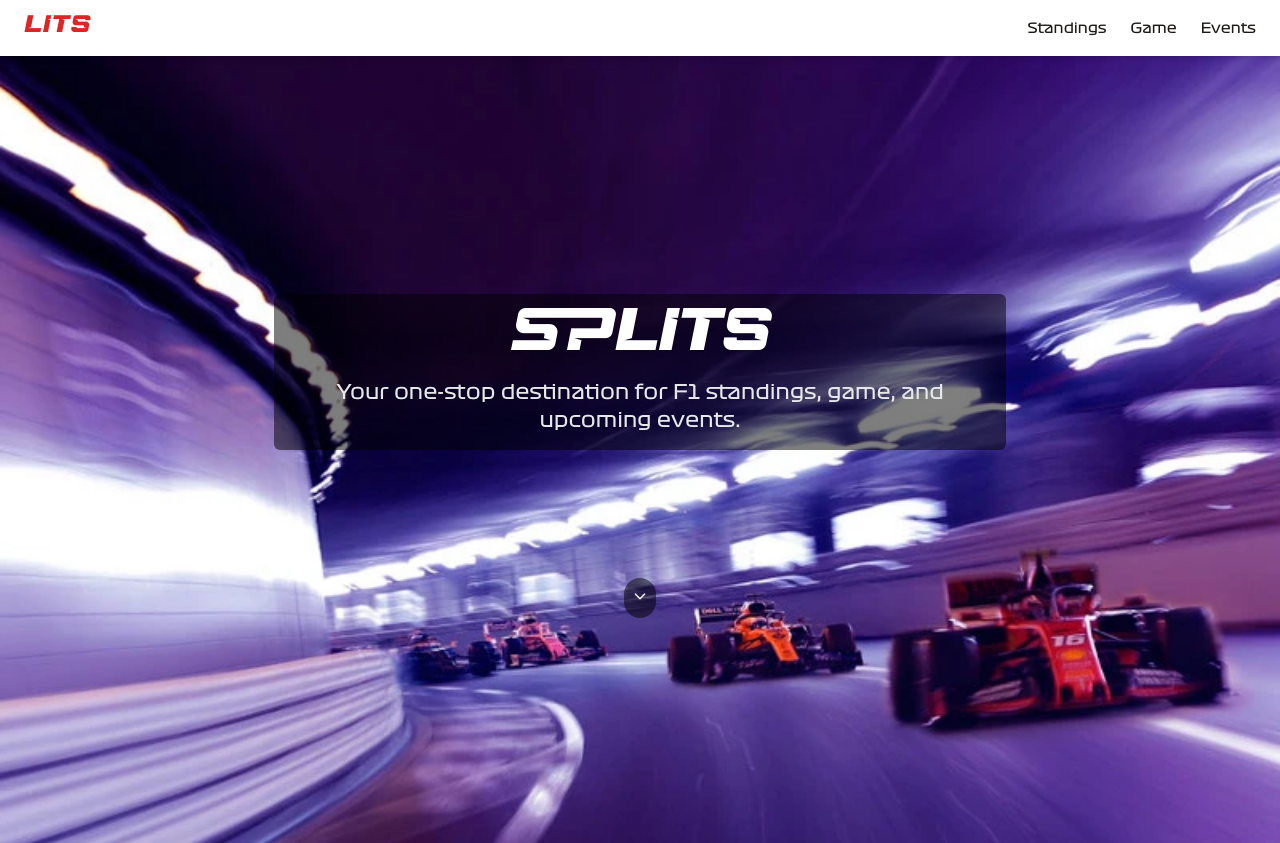
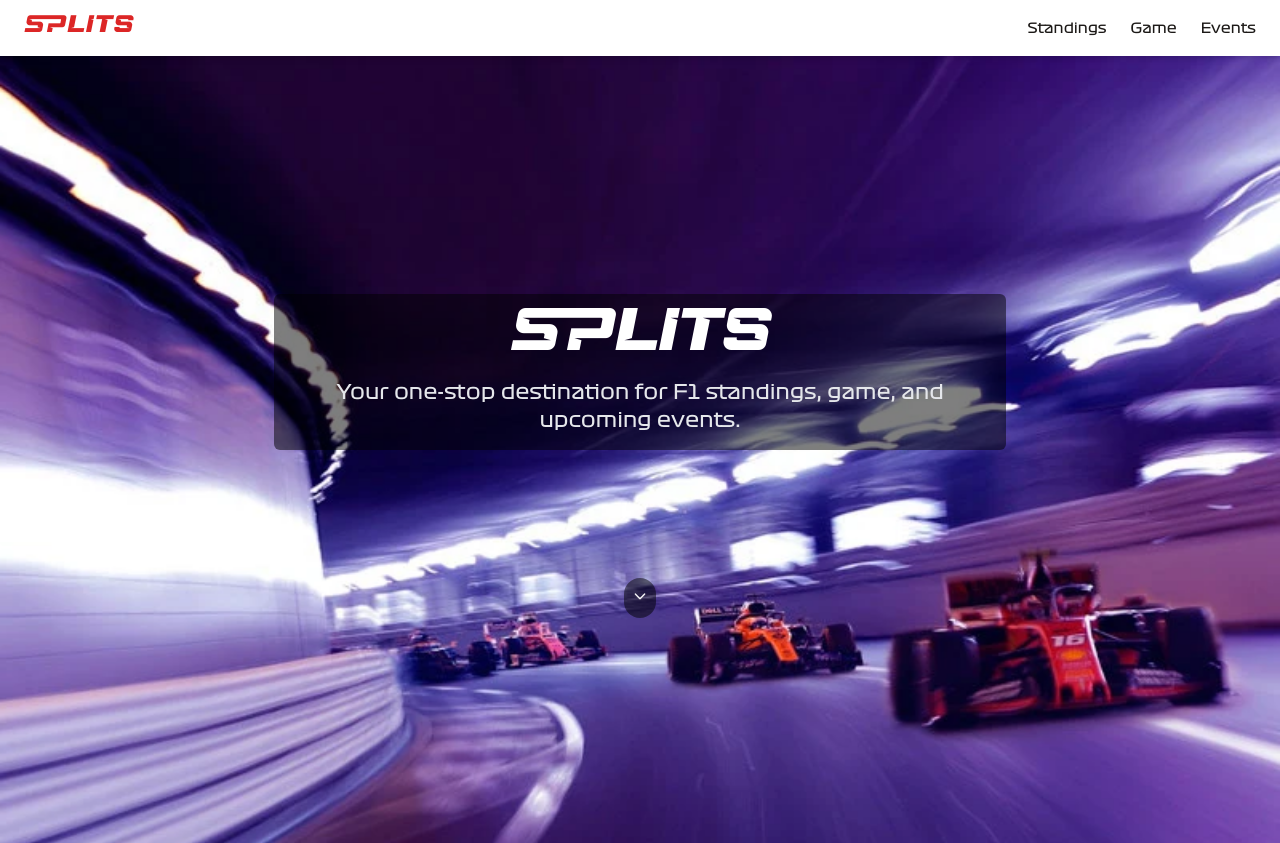
Before and after one commit to alexis-feron/splits, a Next.js app: page / in a window 1280 px wide. Shown: the top 843 px of the page. Built offline with nearby package versions, Linux system fonts and the light colour scheme; no server answers.

Commit message:
🩹Fix navbar logo

```diff
--- a/app/components/Navbar.tsx
+++ b/app/components/Navbar.tsx
@@ -1,10 +1,10 @@
 "use client";
 
 import {
+  faCalendar,
+  faGamepad,
   faHome,
   faTrophy,
-  faGamepad,
-  faCalendar,
 } from "@fortawesome/free-solid-svg-icons";
 import { FontAwesomeIcon } from "@fortawesome/react-fontawesome";
 import Link from "next/link";
@@ -24,7 +24,7 @@ export default function Navbar() {
           {/* Logo */}
           <Link href="/" className="flex items-center h-full" title="Home">
             <span className="text-2xl font-bold text-red-600 RaceSport flex items-center">
-              LITS
+              LITS
             </span>
           </Link>
 
```
